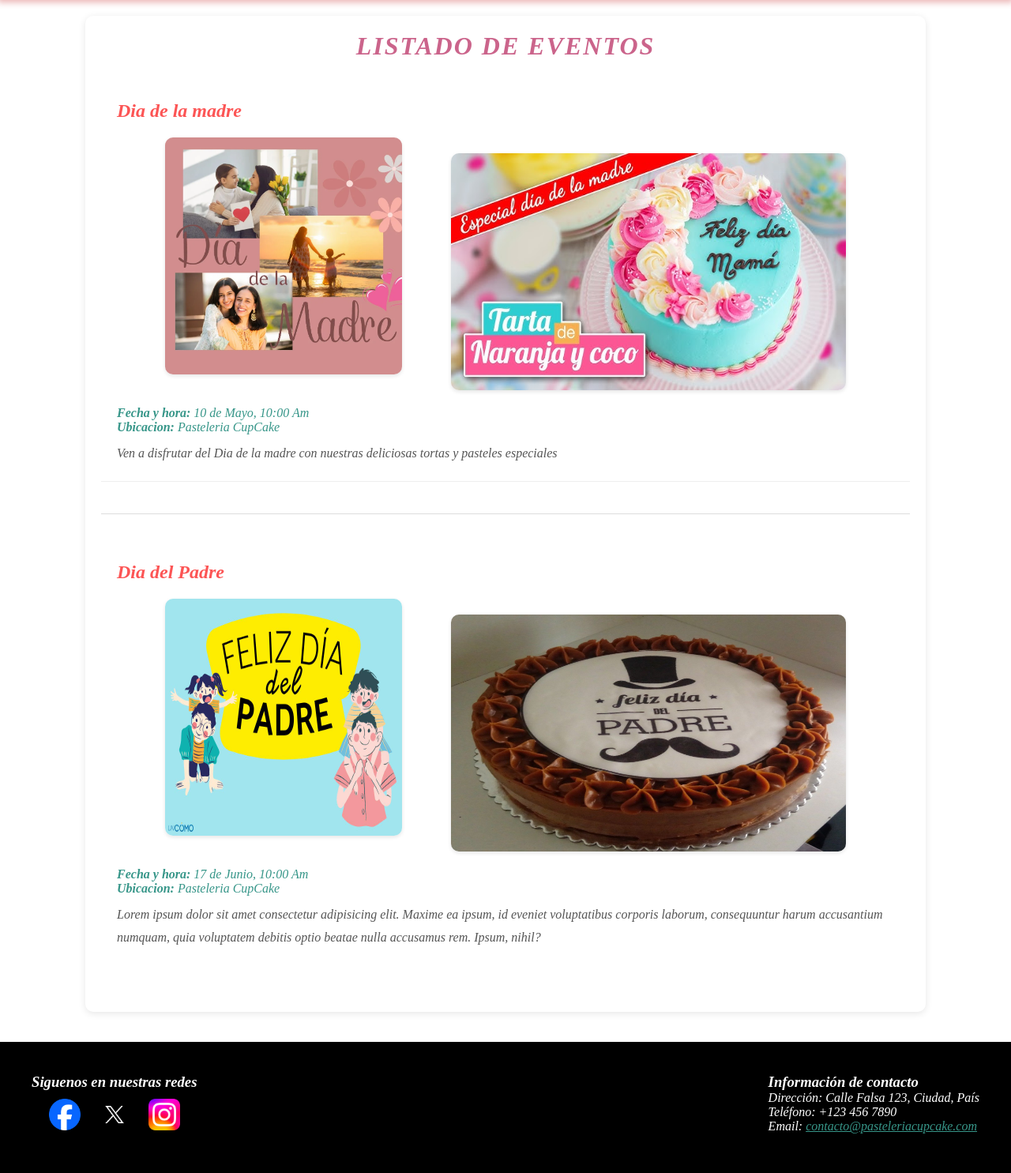
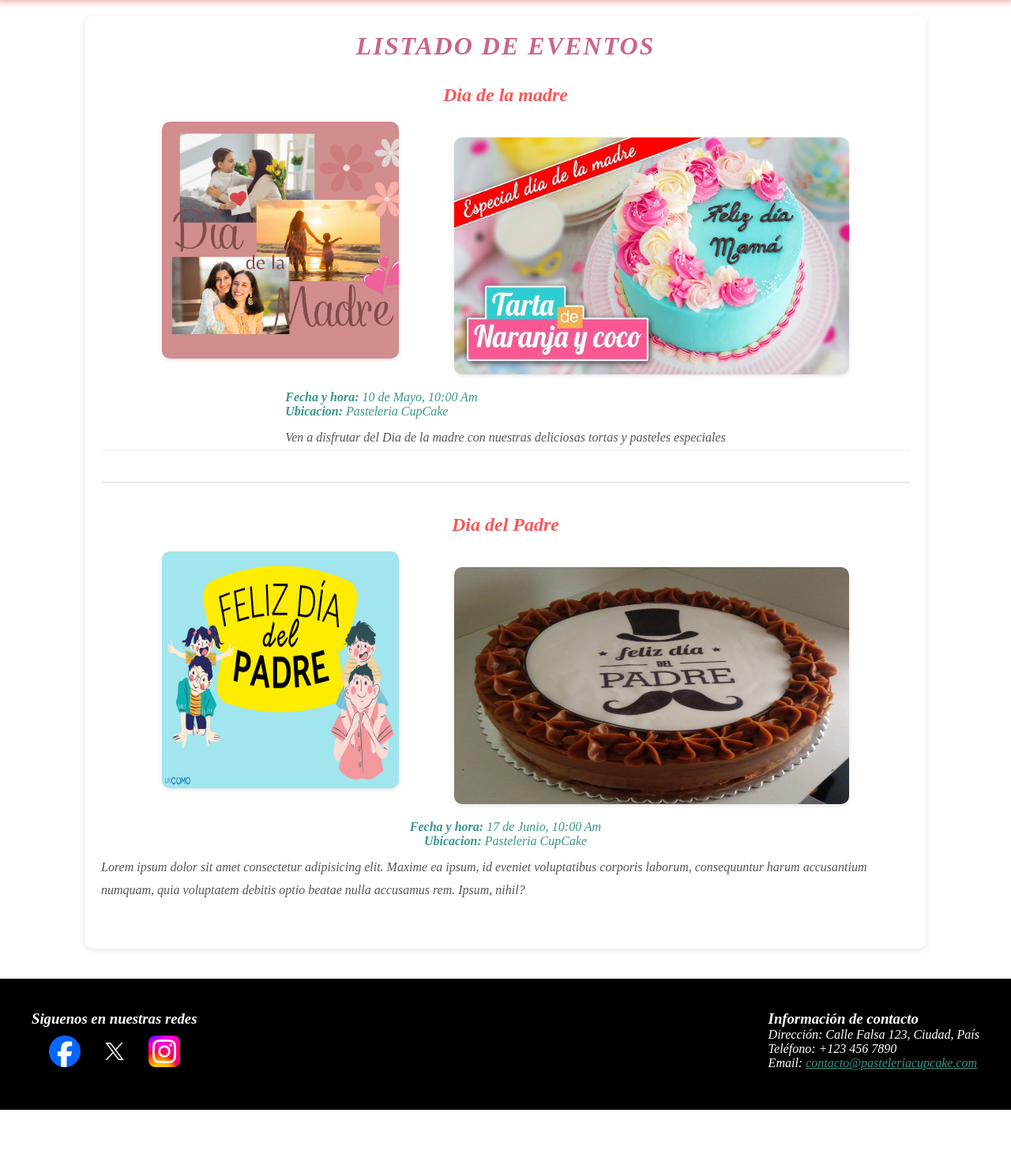
Before and after one commit to Alejandrom199/Reposteria_Page, a PHP site: page /eventos.html in a window 1280 px wide. Shown: the part 74-1559 px from the top of the page at 79% size. After the commit the page ends 1479 px from the top, so only its background shows below. Run offline with PHP 8.4, Linux system fonts and the light colour scheme.

Commit message:
ya centre el texto

```diff
--- a/eventos.html
+++ b/eventos.html
@@ -31,14 +31,16 @@
             <section class="event-list">
                 <h2 class="main-title">Listado de eventos</h2>
                 <section class="event">
-                    <h3 class="event-title">Dia de la madre</h3>
+                    <div> <h3 class="event-title">Dia de la madre</h3> </div>
                     <div class="event-images">
                         <img src="img/Dia-de-la-madre.webp" alt="Dia de la madre" class="event-img">
                         <img src="img/hq720.jpg" alt="Dia de la madre" class="event-img-large">
                     </div>
-                    <p><strong>Fecha y hora: </strong>10 de Mayo, 10:00 Am</p>
-                    <p><strong>Ubicacion: </strong>Pasteleria CupCake</p>
-                    <p class="event-description">Ven a disfrutar del Dia de la madre con nuestras deliciosas tortas y pasteles especiales</p>
+                    <div>
+                        <p><strong>Fecha y hora: </strong>10 de Mayo, 10:00 Am</p>
+                        <p><strong>Ubicacion: </strong>Pasteleria CupCake</p>
+                        <p class="event-description">Ven a disfrutar del Dia de la madre con nuestras deliciosas tortas y pasteles especiales</p>
+                    </div>
                 </section>
                 <hr>
                 <section class="event">
--- a/styles/eventos-style.css
+++ b/styles/eventos-style.css
@@ -50,7 +50,10 @@ letter-spacing: 2px;
 /* Event section styles */
 .event {
 margin-bottom: 40px;
-padding: 20px;
+display: flex;
+justify-content: center;
+align-items: center;
+flex-direction: column;
 border-bottom: 1px solid #eee;
 }
 
@@ -66,6 +69,7 @@ font-size: 1.5em;
 
 .event-images {
 display: flex;
+gap: 70px;
 justify-content: space-evenly;
 margin-bottom: 20px;
 }
```
